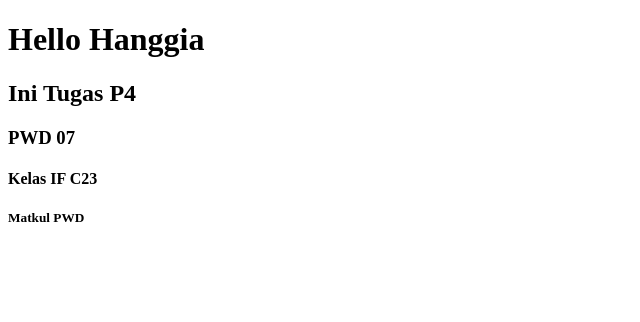
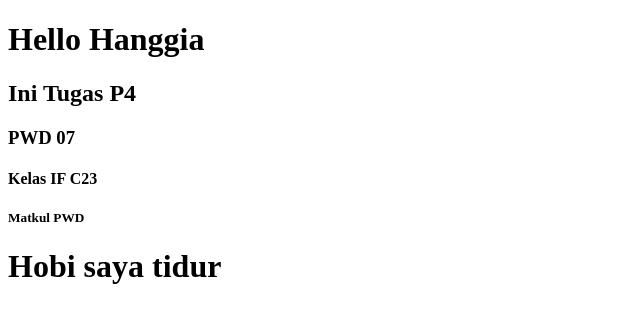
Before and after one commit to Hanggi777/T4PWD7-PRAKTIKUM, a plain HTML site: page index.html in a window 1280 px wide. Shown: the whole page, without its empty margins (0-640 px from the left). Drawn offline with Linux system fonts and the light colour scheme.

Commit message:
menambahkan H1

```diff
--- a/index.html
+++ b/index.html
@@ -11,5 +11,6 @@
     <h3>PWD 07</h3>
     <h4>Kelas IF C23</h4>
     <h5>Matkul PWD</h5>
+    <h1>Hobi saya tidur</h1>
 </body>
 </html>
```
